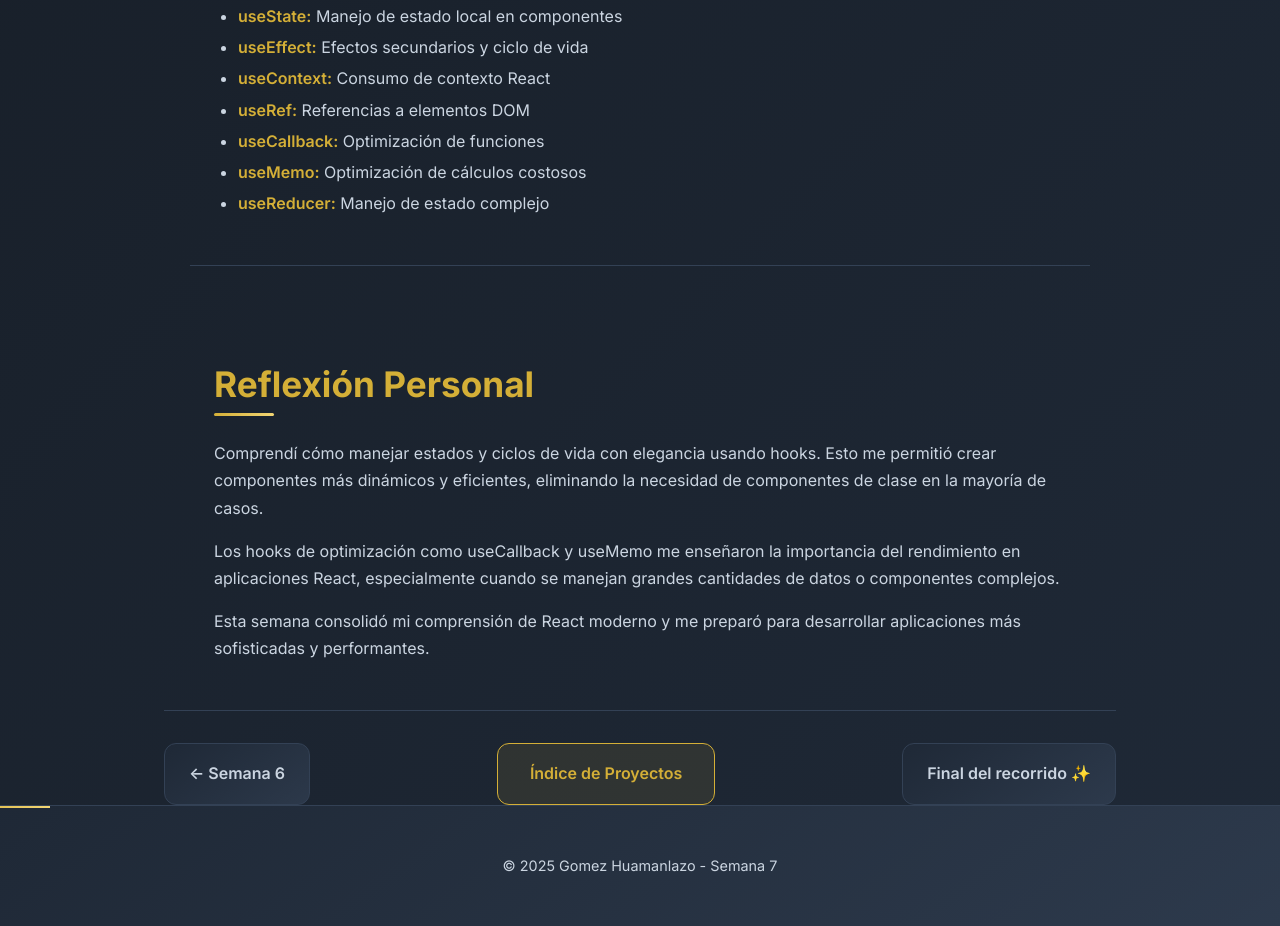
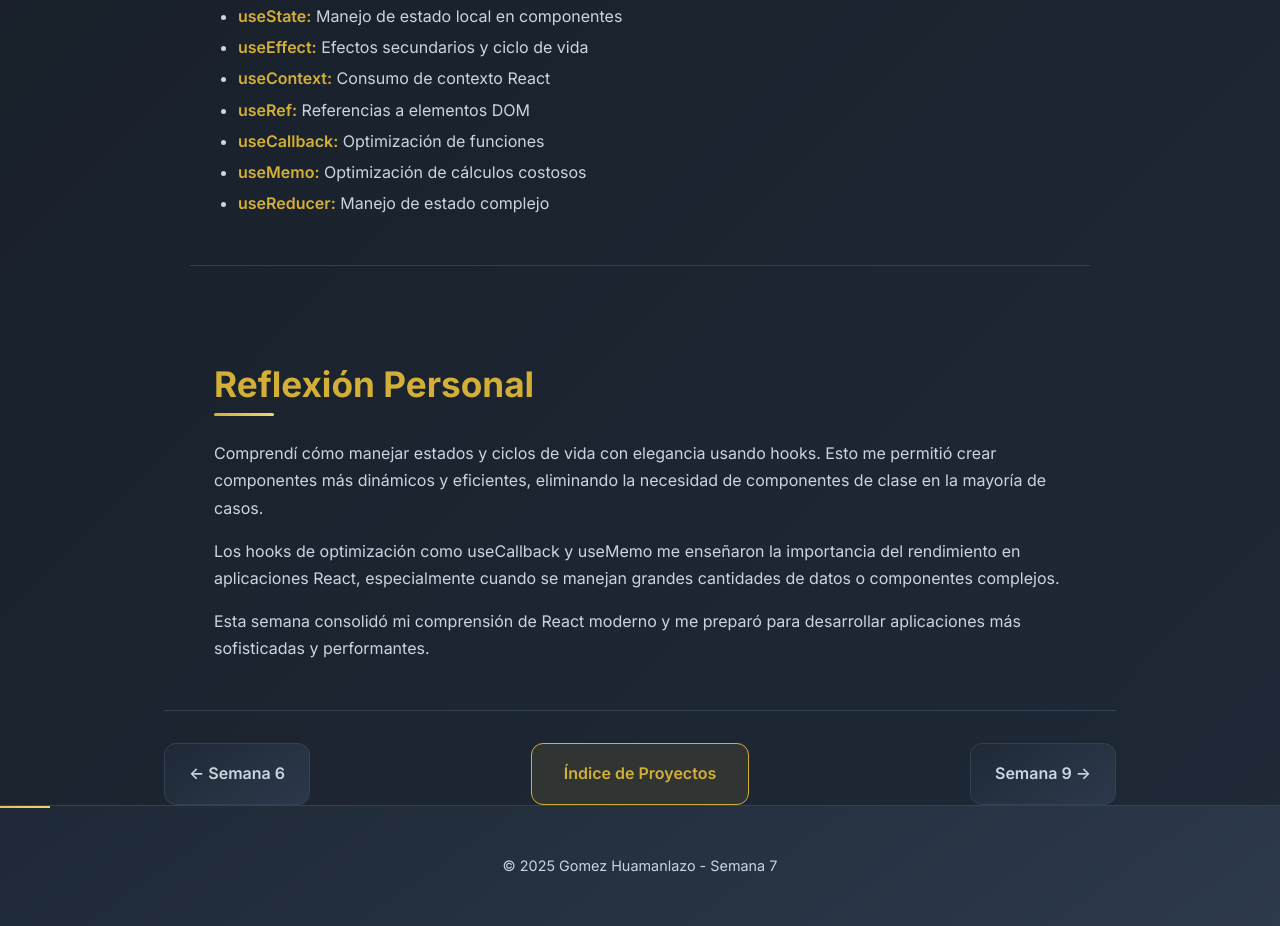
Before and after one commit to GomezHuamanlazoIvan/GomezHuamanlazoIvan, a plain HTML site: page semana7.html in a window 1280 px wide. Shown: the part 4917-5843 px from the top of the page. Drawn offline with Linux system fonts and the light colour scheme.

Commit message:
Segundo Commit: Actualizacion de Navegación

```diff
--- a/semana7.html
+++ b/semana7.html
@@ -174,9 +174,9 @@ function AdvancedComponent({ items, onItemClick }) {
         ← Semana 6
       </a>
       <a href="proyectos.html" class="volver-proyectos">Índice de Proyectos</a>
-      <span class="nav-btn disabled">
-        Final del recorrido ✨
-      </span>
+      <a href="semana9.html" class="nav-btn">
+        Semana 9 →
+      </a>
     </div>
   </main>
 
```
